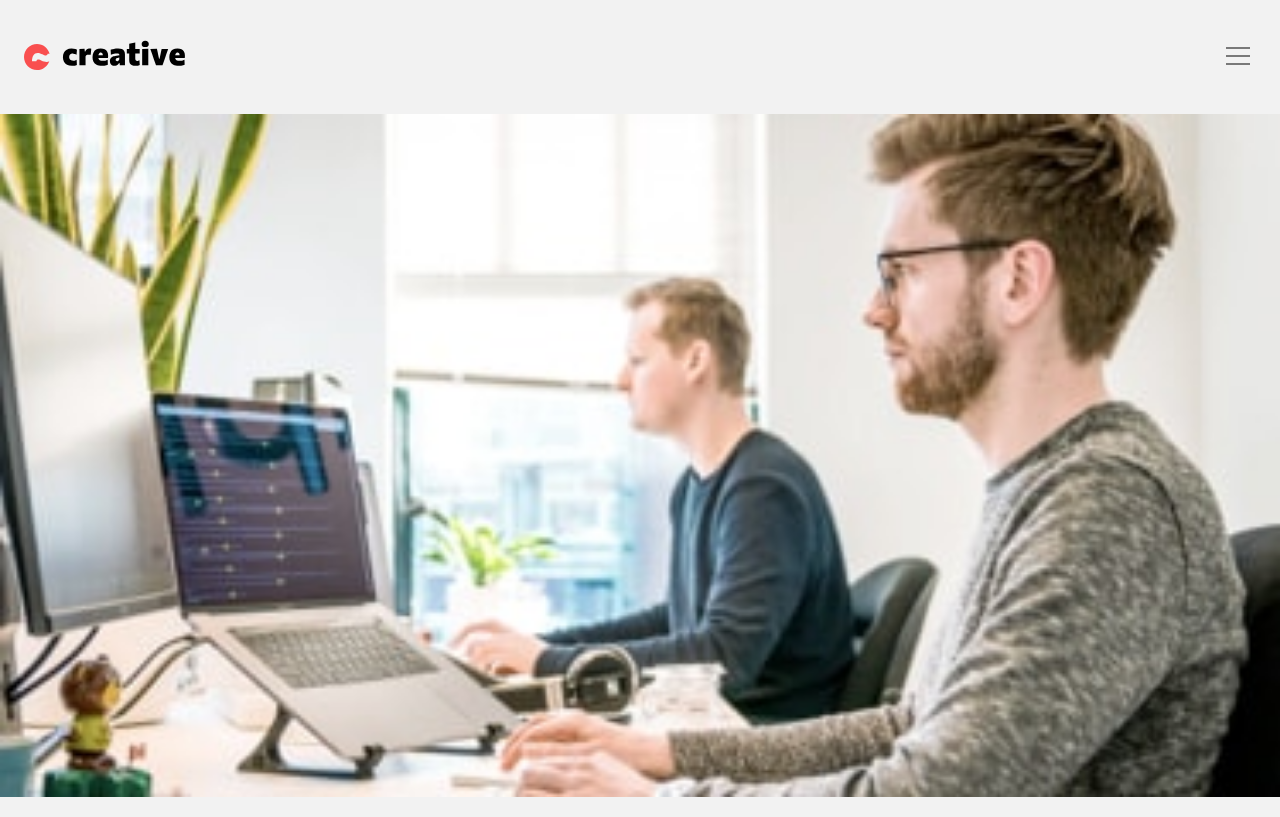
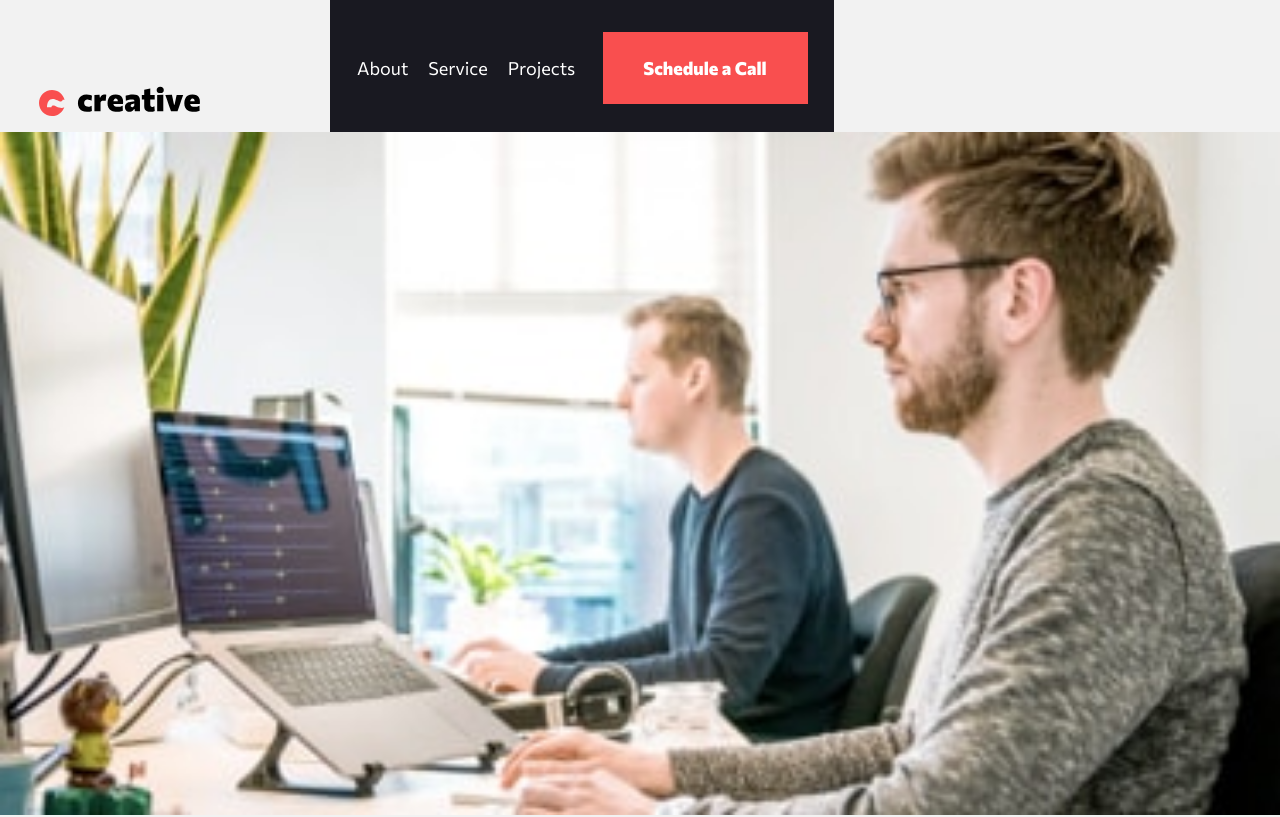
Before and after one commit to Oleksandr-Berd/creative-agency, a React (Create React App) app: page / in a window 1280 px wide. Shown: the top 817 px of the page. Built offline with nearby package versions, Linux system fonts and the light colour scheme.

Commit message:
start tablet

```diff
--- a/src/components/Menu/Menu.tsx
+++ b/src/components/Menu/Menu.tsx
@@ -7,9 +7,9 @@ import { IMenu } from '../../utils/interfaces';
 const Menu:React.FC<Partial<IMenu>> = ({toggleMenu}) => {
   return (
     <SC.MenuStyled>
-      <nav>
+      <SC.NavBar>
         {navBar.map(({id, path, name}) => <SC.Items key={id} onClick={toggleMenu}><a href={path}>{name}</a></SC.Items>)}
-      </nav>
+      </SC.NavBar>
       <LinkBtn path='#' content='Schedule a Call'/>
     </SC.MenuStyled>
   );
--- a/src/components/Menu/MenuStyled.ts
+++ b/src/components/Menu/MenuStyled.ts
@@ -7,8 +7,7 @@ export const MenuStyled = styled.menu`
 
   z-index: 1;
 
-transform: translateX(-26px) translateY(114px);
-
+  transform: translateX(-26px) translateY(114px);
 
   display: inline-block;
 
@@ -22,16 +21,51 @@ transform: translateX(-26px) translateY(114px);
   text-align: center;
 
   background-color: #191921;
+
+  @media (min-width: 768px) {
+    position: static;
+
+    transform: translateX(0) translateY(0);
+
+    display: flex;
+    flex-direction: row;
+    align-items: center;
+  }
+`;
+
+export const NavBar = styled.nav`
+margin-bottom: 24px;
+
+  @media (min-width: 768px) {
+    display: flex;
+    flex-direction: row;
+    align-items: center;
+
+    margin-bottom: 0;
+    margin-right: 28px;
+  }
 `;
 
 export const Items = styled.li`
-margin-bottom: 24px;
 
-& > *{
+&:not(:last-child){
+    margin-bottom: 24px;
+
+}
+
+  & > * {
     font-family: "ComReg";
     font-size: 18px;
     line-height: 1.78;
 
     color: #fff;
+  }
+
+  @media (min-width: 768px){
+
+&:not(:last-child){
+    margin-bottom: 0;
+    margin-right: 20px;
 }
-`
+}
+`;
--- a/src/layouts/Header/Header.tsx
+++ b/src/layouts/Header/Header.tsx
@@ -1,15 +1,30 @@
+import { useMediaQuery } from "usehooks-ts";
+
 import * as SC from "./HeaderStyle";
 
 import BurgerMenu from "../../components/BurgerMenu/BurgerMenu";
 import Logo from "../../components/Logo/Logo";
 import { IMenu } from "../../utils/interfaces";
+import Menu from "../../components/Menu/Menu";
 
+const Header: React.FC<IMenu> = ({ toggleMenu, isMenu }) => {
+  const isTablet = useMediaQuery("(min-width:768px)");
 
-const Header: React.FC<IMenu> = ({toggleMenu, isMenu}) => {
   return (
     <SC.HeaderStyled>
-      <Logo />
-      <BurgerMenu toggleMenu={toggleMenu} isMenu={isMenu}/>
+      {isTablet ? (
+        <SC.TabCommonCon>
+          <SC.LogoCon>
+            <Logo />
+          </SC.LogoCon>
+          <Menu />
+        </SC.TabCommonCon>
+      ) : (
+        <>
+          <Logo />
+          <BurgerMenu toggleMenu={toggleMenu} isMenu={isMenu} />
+        </>
+      )}
     </SC.HeaderStyled>
   );
 };
--- a/src/layouts/Header/HeaderStyle.ts
+++ b/src/layouts/Header/HeaderStyle.ts
@@ -10,4 +10,22 @@ padding-top: 40px;
 padding-bottom: 40px;
 padding-left: 24px;
 padding-right: 24px;
+
+@media (min-width: 768px){
+    padding: 0;
+}
 `
+
+export const TabCommonCon = styled.div`
+display: flex;
+flex-direction: row;
+align-items: center;
+justify-content: space-between;
+`
+
+export const LogoCon = styled.div`
+padding-top: 74px;
+padding-left: 39px;
+
+margin-right: 130px;
+`
```
